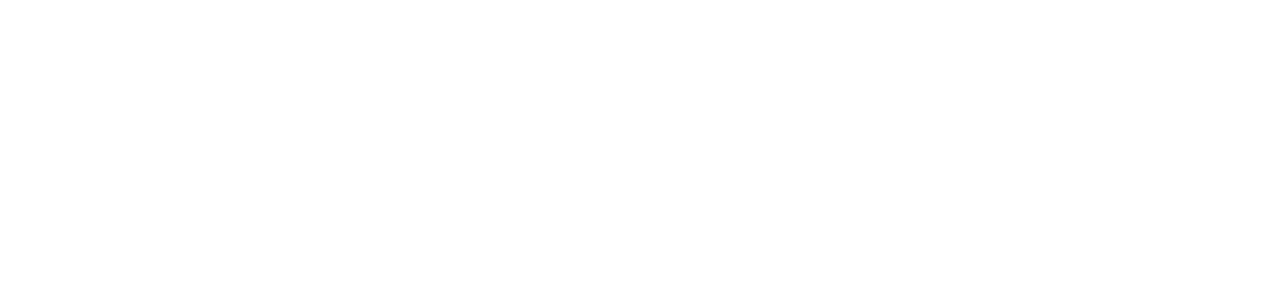
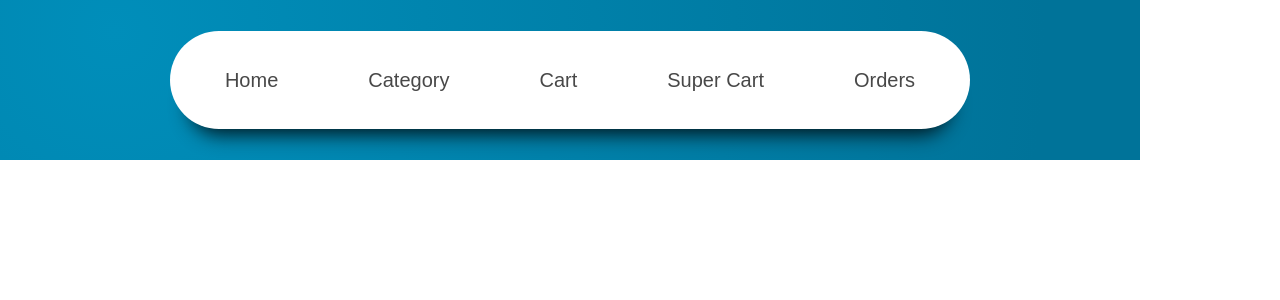
Before and after one commit to ahan-stark/ecommerce-, an Angular app: page / in a window 1280 px wide. Shown: the top 300 px of the page. Built offline with nearby package versions, Linux system fonts and the light colour scheme.

Commit message:
added navbar

```diff
--- a/src/app/app.component.html
+++ b/src/app/app.component.html
@@ -1 +1,2 @@
+<app-header></app-header>
 <router-outlet></router-outlet>
--- a/src/app/app.module.ts
+++ b/src/app/app.module.ts
@@ -15,6 +15,7 @@
 import { NgbModule } from '@ng-bootstrap/ng-bootstrap';
 import { OrdersComponent } from './orders/orders.component';
 import { SuperCartComponent } from './super-cart/super-cart.component';
+import { HeaderComponent } from './header/header.component';
 
 @NgModule({
   declarations: [
@@ -27,6 +28,7 @@
     CartComponent,
     OrdersComponent,
     SuperCartComponent,
+    HeaderComponent,
     ],
   imports: [
     BrowserModule,
--- /dev/null
+++ b/src/app/header/header.component.css
@@ -0,0 +1,70 @@
+* {
+  margin: 0;
+  padding: 0;
+  box-sizing: border-box;
+  font-family: "Rubik", sans-serif;
+}
+
+.container {
+  background: radial-gradient(
+    circle at 10% 20%,
+    rgb(0, 142, 186) 0%,
+    rgb(0, 115, 153) 90%
+  );
+  width: 100%;
+  height: 10em;
+  display: flex;
+  align-items: center;
+  justify-content: center;
+}
+
+nav {
+  background: #fff;
+  border-radius: 50px;
+  padding: 10px;
+  box-shadow: 0 25px 20px -20px rgba(0, 0, 0, 0.863);
+  transition: 0.35s;
+}
+nav ul li {
+    list-style: none;
+    display: inline-block;
+    padding: 14px 35px;
+    margin: 10px;
+    font-size: 20px;
+    font-weight: 500;
+    color: rgb(72, 72, 72);
+
+    cursor: pointer;
+    position: relative;
+    z-index: 2;
+    transition: color 0.5s;
+  }
+  nav ul li::after {
+    content: "";
+    background: #00424c;
+    width: 100% !important;
+    height: 100%;
+    border-radius: 30px;
+    position: absolute;
+    border-radius: 50px;
+    top: 50%;
+    left: 50%;
+    transform: translate(-50%, -50%);
+    z-index: -1;
+    opacity: 0;
+    transition: top 0.6s, opacity 0.6s;
+  }
+
+  nav ul li:hover {
+    color: #fff;
+  }
+
+  nav ul li:hover::after {
+    top: 50%;
+    opacity: 1;
+  }
+  .check{
+    background-color: aquamarine;
+    height: 15em;
+    width: 100%;
+  }
--- /dev/null
+++ b/src/app/header/header.component.html
@@ -0,0 +1,11 @@
+<div class="container">
+  <nav>
+    <ul>
+      <li (click)="goToHome()">Home</li>
+      <li (click)="goToCategory()">Category</li>
+      <li (click)="goToCart()">Cart</li>
+      <li (click)="goToSuperCart()">Super Cart</li>
+      <li (click)="goToOrders()">Orders</li>
+    </ul>
+  </nav>
+</div>
--- /dev/null
+++ b/src/app/header/header.component.ts
@@ -0,0 +1,28 @@
+import { Component } from '@angular/core';
+import { Router } from '@angular/router';
+
+@Component({
+  selector: 'app-header',
+  templateUrl: './header.component.html',
+  styleUrls: ['./header.component.css'],
+})
+export class HeaderComponent {
+  userId: number = 1;
+  constructor(private router: Router) {}
+  goToHome() {
+    this.router.navigate(['/'])
+  }
+  goToCategory(){
+    this.router.navigate(['category'])
+  }
+  goToCart(){
+    this.router.navigate(['cart',this.userId]);
+  }
+  goToSuperCart(){
+    this.router.navigate(['super-cart',this.userId]);
+  }
+  goToOrders(){
+    this.router.navigate(['orders',this.userId]);
+  }
+
+}
```
Also changed, not shown: 1 other file (tests, documents, lock files or other folders).
